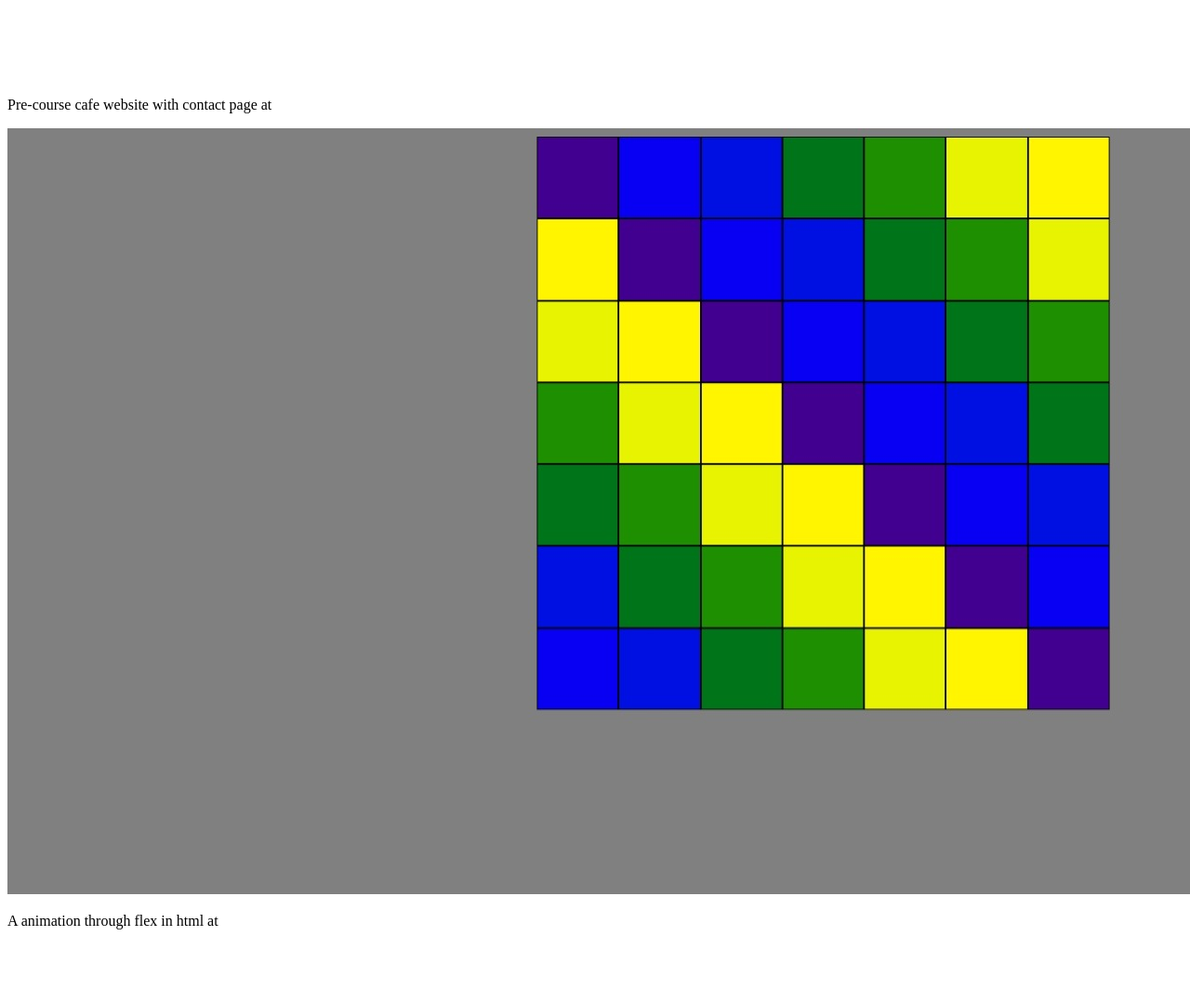
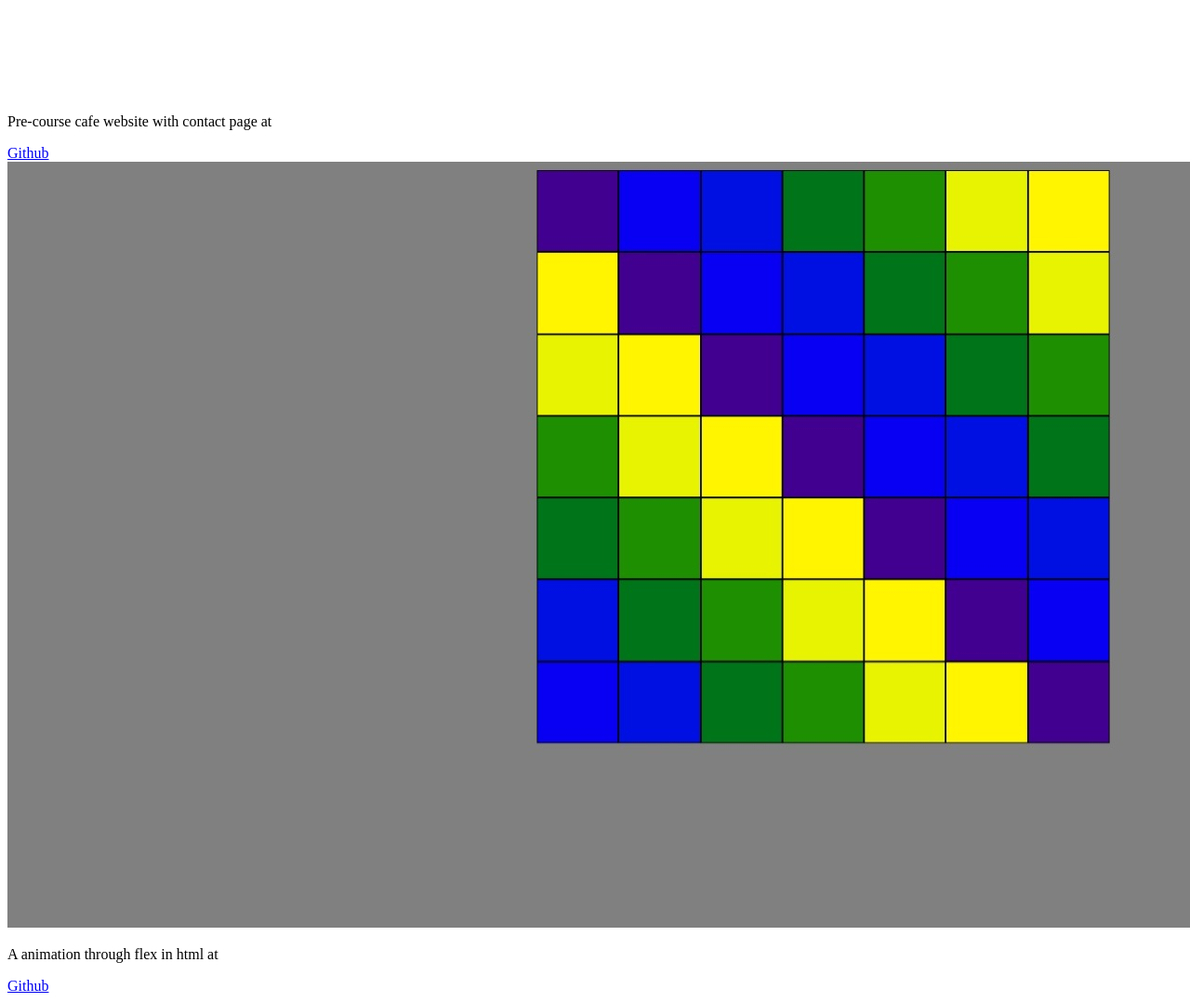
Before and after one commit to freddydude02/Porfolio-project, a plain HTML site: page projects.html in a window 1280 px wide. Shown: the part 1120-2198 px from the top of the page at 93% size. Before the commit the page ends 2136 px from the top, so only its background shows below. Drawn offline with Linux system fonts and the light colour scheme.

Commit message:
name-change

```diff
--- a/projects.html
+++ b/projects.html
@@ -24,27 +24,27 @@
                 <p>my first html page at</p>
                 <a
                     href="https://github.com/freddydude02/First-project-precourse"
-                ></a>
+                    >Github</a
+                >
             </div>
             <div>
                 <a href="https://freddydude02.github.io/Cafe-Project/"
                     ><img src="./project-images/cafe-port.jpeg" alt=""
                 /></a>
                 <p>Pre-course cafe website with contact page at</p>
-                <a
-                    href="https://github.com/freddydude02/Cafe-Project/tree/main"
-                ></a>
+                <a href="https://github.com/freddydude02/Cafe-Project/tree/main"
+                    >Github</a
+                >
             </div>
 
             <div>
-                <a
-                    href="https://github.com/freddydude02/Nology-full-repo/tree/main/Thursday/Rainbow%20animation"
+                <a href="https://freddydude02.github.io/flex-animation/"
                     ><img src="./project-images/rainbow-ani.jpeg" alt=""
                 /></a>
                 <p>A animation through flex in html at</p>
-                <a
-                    href="https://github.com/freddydude02/Nology-full-repo/tree/main/Thursday/Rainbow%20animation"
-                ></a>
+                <a href="https://github.com/freddydude02/flex-animation"
+                    >Github</a
+                >
             </div>
         </main>
     </body>
```
